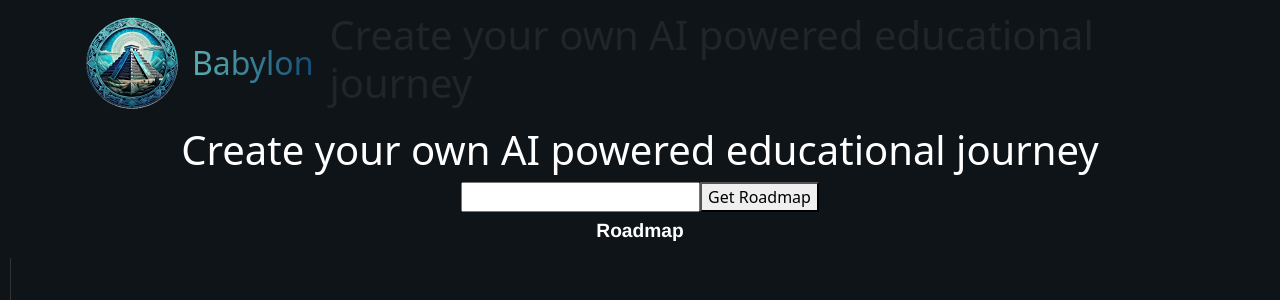
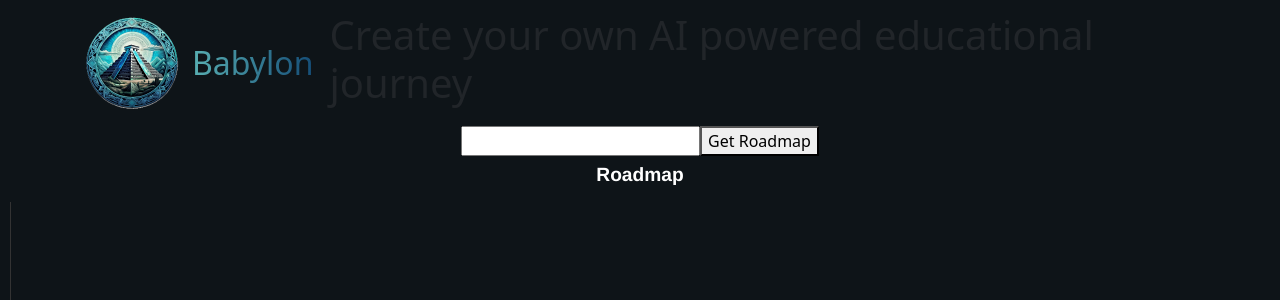
Before and after one commit to ulas96/babylon-app, a React (Vite) app: page / in a window 1280 px wide. Shown: the top 300 px of the page. Built offline with nearby package versions, Linux system fonts and the light colour scheme.

Commit message:
Update Roadmap.tsx
Classnames added header moved

```diff
--- a/src/Roadmap.tsx
+++ b/src/Roadmap.tsx
@@ -262,13 +262,11 @@ const Roadmap = (props: HighchartsReact.Props) => {
 
   return(
         <>
-          <div className="roadmap-header">
-            <h1>Create your own AI powered educational journey</h1>
-          </div>
+
 
           <div className="roadmap-header">
-          <input value={topic} onChange={handleTopic}/>
-            <button onClick={getRoadmap}> Get Roadmap</button>
+            <input className="roadmap-input" value={topic} onChange={handleTopic}/>
+            <button className="roadmap-button" onClick={getRoadmap}>Get Roadmap</button>
           </div>
 
 
```
